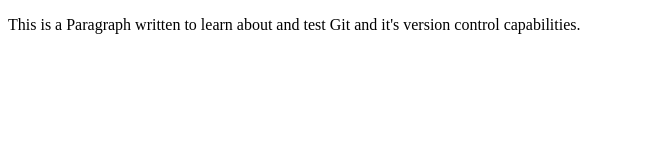
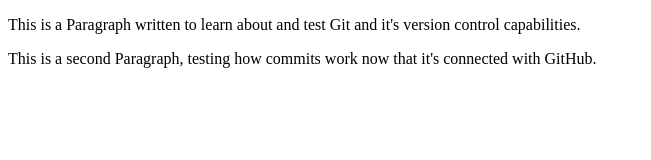
Before and after one commit to ZakkFromSource/git-example-project, a plain HTML site: page index.html in a window 1280 px wide. Shown: the whole page, without its empty margins (0-651 px from the left). Drawn offline with Linux system fonts and the light colour scheme.

Commit message:
Added 2nd paragraph to index. Added 2nd page to project.

```diff
--- a/index.html
+++ b/index.html
@@ -9,6 +9,7 @@
 
 <body>
     <p>This is a Paragraph written to learn about and test Git and it's version control capabilities.</p>
+    <p>This is a second Paragraph, testing how commits work now that it's connected with GitHub.</p>
 </body>
 
 </html>
```
Also changed, not shown: page2.html (added, +1 -0 lines).
